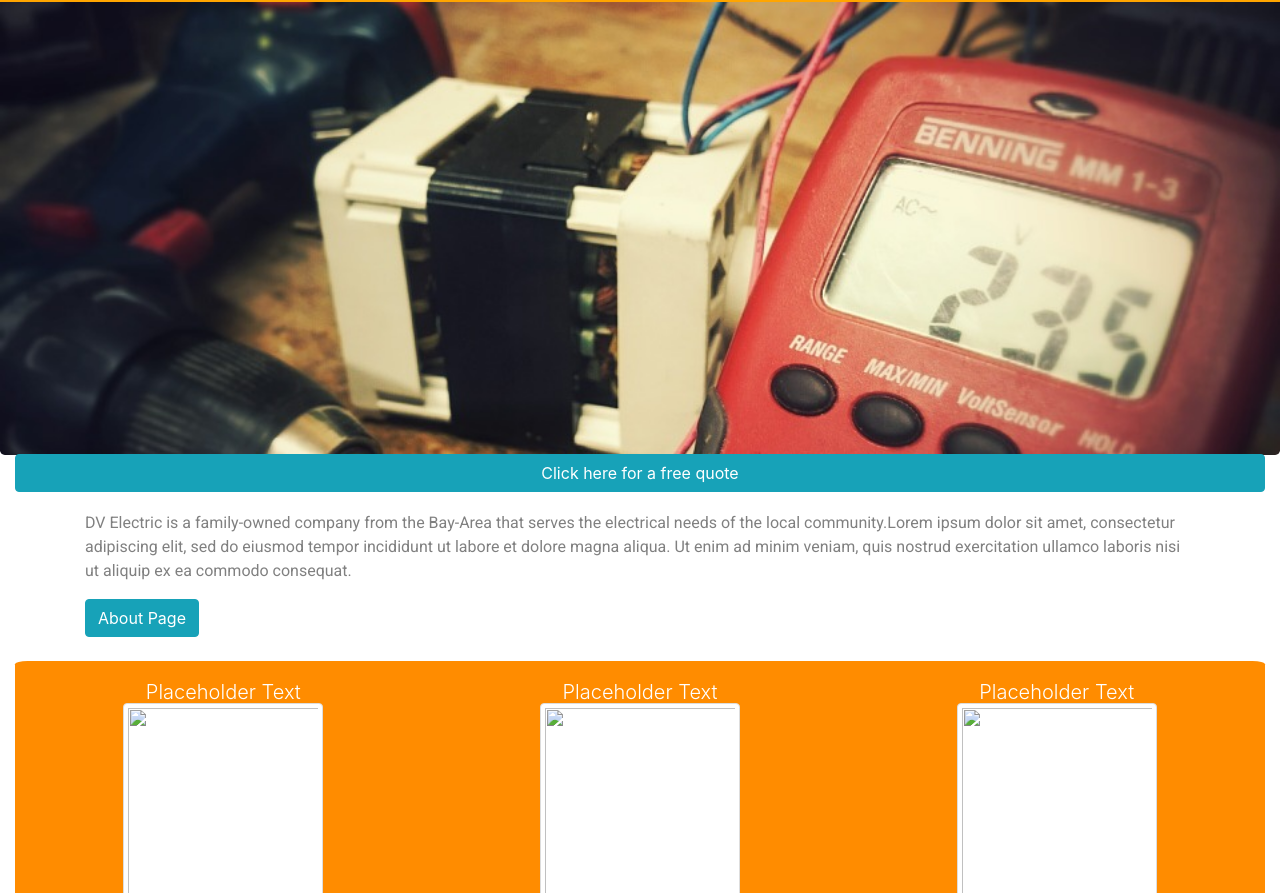
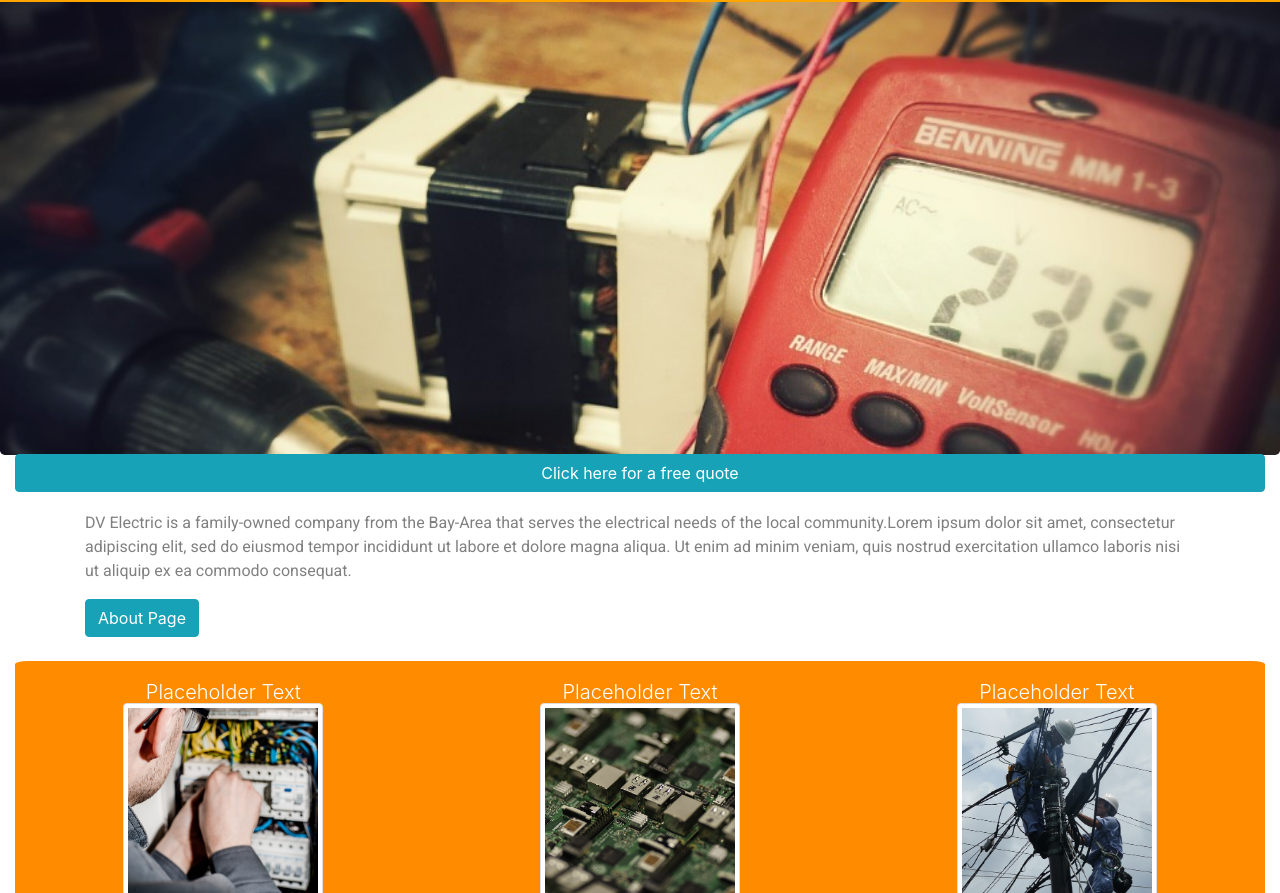
Before and after one commit to dannyhz92/tuan-site, a plain HTML site: page index.html in a window 1280 px wide. Shown: the part 59-952 px from the top of the page. Drawn offline with nearby package versions, Linux system fonts and the light colour scheme.

Commit message:
attempting to fix photo issue

```diff
--- a/index.html
+++ b/index.html
@@ -59,15 +59,15 @@
 			<div  class="row">
 				<div class="col-sm-12  col-md-4 boxtwo">
 						<header class="display-4 text-white text-center">Placeholder Text</header>
-						<img class="img-thumbnail mx-auto d-block" src="../img/electric2"><p class="caption text-white text-center">consectetur adipiscing elit, sed do eiusmod tempor incididunt ut labore et dolore magna aliqua</p>
+						<img class="img-thumbnail mx-auto d-block" src="../img/electric2.jpg"><p class="caption text-white text-center">consectetur adipiscing elit, sed do eiusmod tempor incididunt ut labore et dolore magna aliqua</p>
 				</div>
 				<div class="col-sm-12  col-md-4 boxtwo">
 						<header class="display-4 text-white text-center">Placeholder Text</header>
-					<img class="img-thumbnail mx-auto d-block" src="../img/electric3"><p class="caption text-white text-center" style="color:white;">consectetur adipiscing elit, sed do eiusmod tempor incididunt ut labore et dolore magna aliqua</p>
+					<img class="img-thumbnail mx-auto d-block" src="../img/electric3.jpg"><p class="caption text-white text-center" style="color:white;">consectetur adipiscing elit, sed do eiusmod tempor incididunt ut labore et dolore magna aliqua</p>
 				</div>
 				<div class="col-sm-12  col-md-4 boxtwo">
 						<header class="display-4 text-white text-center">Placeholder Text</header>
-					<img class="img-thumbnail mx-auto d-block" src="../img/electric4"><p class="caption text-white text-center">consectetur adipiscing elit, sed do eiusmod tempor incididunt ut labore et dolore magna aliqua</p>
+					<img class="img-thumbnail mx-auto d-block" src="../img/electric4.jpg"><p class="caption text-white text-center">consectetur adipiscing elit, sed do eiusmod tempor incididunt ut labore et dolore magna aliqua</p>
 
 				</div>
 
```
